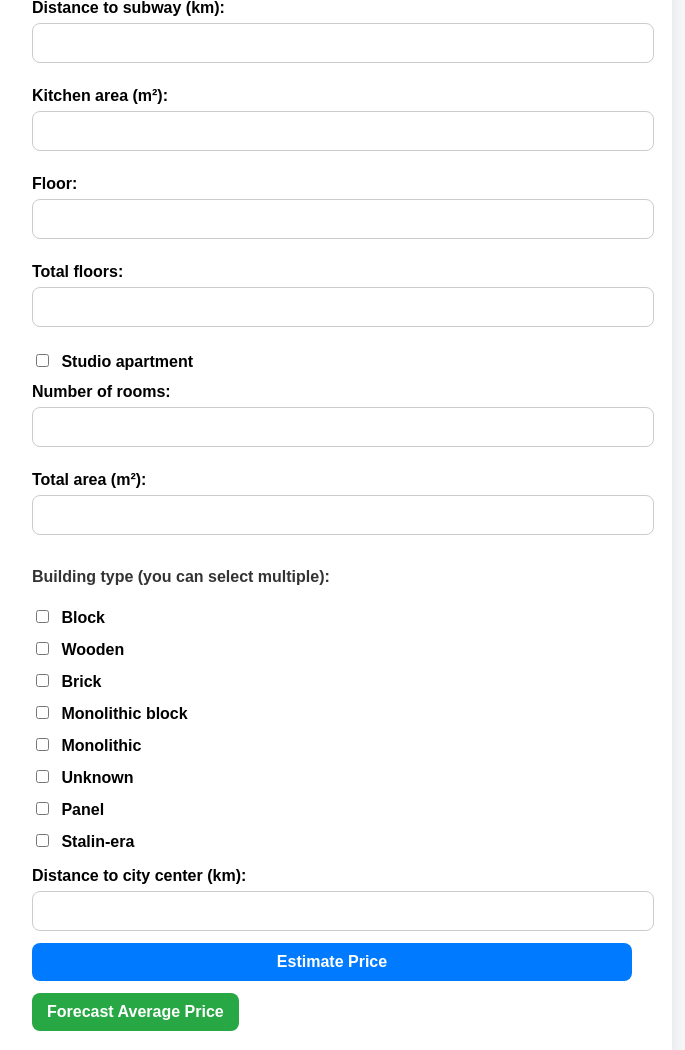
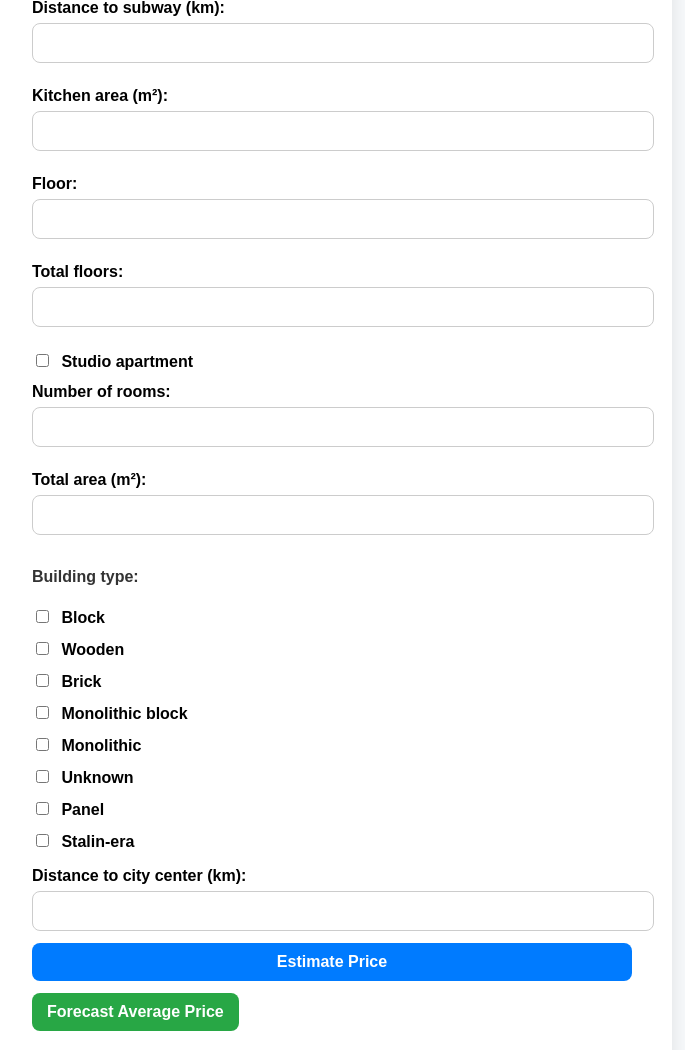
Before and after one commit to fatikhsultan/vkr_aydyn, a FastAPI app: page / in a window 1280 px wide. Shown: the part 139-1189 px from the top of the page, without its empty margins (308-993 px from the left). Run offline with FastAPI, Linux system fonts and the light colour scheme.

Commit message:
Update form.html

```diff
--- a/web_service/templates/form.html
+++ b/web_service/templates/form.html
@@ -118,7 +118,7 @@
             <label>Total area (m²):</label>
             <input type="number" step="0.1" name="sqm" value="{{ sqm | default('') }}" required>
 
-            <h4>Building type (you can select multiple):</h4>
+            <h4>Building type:</h4>
             <div class="checkbox-group">
                 <label><input type="checkbox" name="is_block" {% if is_block %}checked{% endif %}> Block</label>
                 <label><input type="checkbox" name="is_wooden" {% if is_wooden %}checked{% endif %}> Wooden</label>
```
